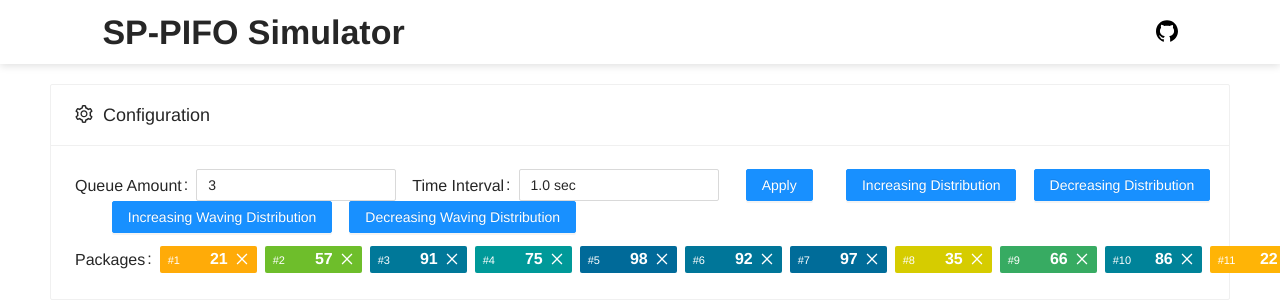
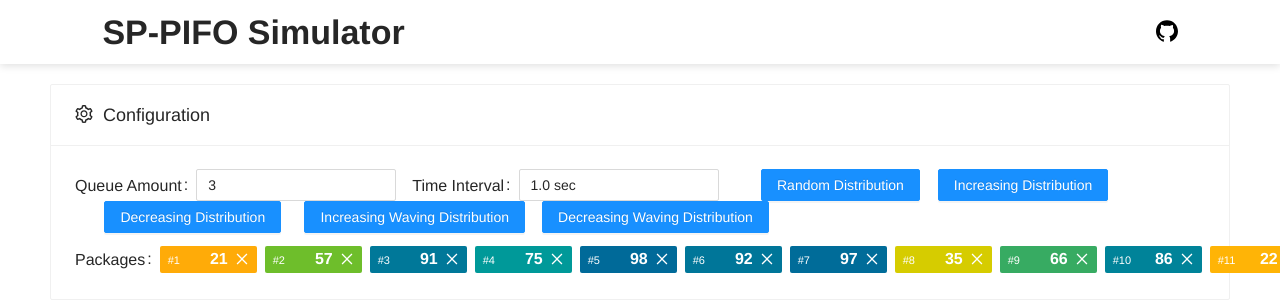
Before and after one commit to chen622/SP-PIFO-Simulator, a Vue app: page / in a window 1280 px wide. Shown: the top 300 px of the page. Built offline with nearby package versions, Linux system fonts and the light colour scheme.

Commit message:
modify button name

```diff
--- a/src/components/ConfigCard.vue
+++ b/src/components/ConfigCard.vue
@@ -20,7 +20,7 @@
       />
     </a-form-item>
     <a-form-item :wrapper-col="{ span: 14, offset: 4 }">
-      <a-button type="primary" @click="onSubmit">Apply</a-button>
+      <a-button type="primary" @click="onSubmit">Random Distribution</a-button>
     </a-form-item>
     <a-form-item :wrapper-col="{ span: 14, offset: 4 }">
       <a-button type="primary" @click="onSubmitIncreasing">Increasing Distribution</a-button>
```
